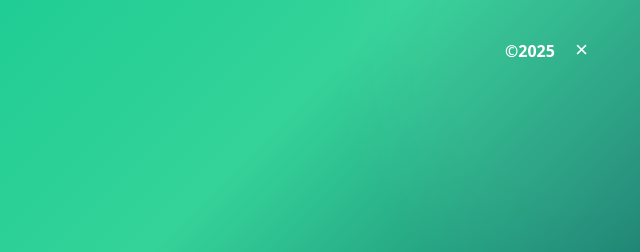
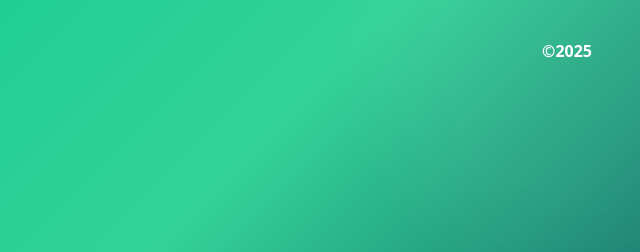
Before and after one commit to Gabriellozano31/Kllpa-web-coming-soon, a plain HTML site: page index.html in a window 1280 px wide. Shown: the top 252 px of the page, 640-1280 px from the left. Drawn offline with Linux system fonts and the light colour scheme.

Commit message:
Update index.html

```diff
--- a/index.html
+++ b/index.html
@@ -107,21 +107,6 @@
       .header-right {
         font-size: 1rem;
       }
-    }
-
-    .close-btn {
-      border: none;
-      background: transparent;
-      color: #fff;
-      padding: 0.25rem;
-      cursor: pointer;
-      transition: opacity 0.2s ease;
-      font-size: 1.4rem;
-      line-height: 1;
-    }
-
-    .close-btn:hover {
-      opacity: 0.8;
     }
 
     /* Main content */
@@ -359,7 +344,8 @@
     <!-- Header -->
     <header class="header">
       <div class="header-left">
-        <a href="/">
+        <!-- Cambia esta URL por la que quieras -->
+        <a href="https://kllpa.com">
           <img
             src="https://api.builder.io/api/v1/image/assets/TEMP/cb3674a513aa821afd2e2e3dfb55a94b67f7adfc?width=134"
             alt="KLLPA Logo"
@@ -368,8 +354,6 @@
       </div>
       <div class="header-right">
         <span>©2025</span>
-        <!-- El botón no hace nada en HTML estático, es solo visual -->
-        <button class="close-btn" aria-label="Cerrar">×</button>
       </div>
     </header>
 
```
